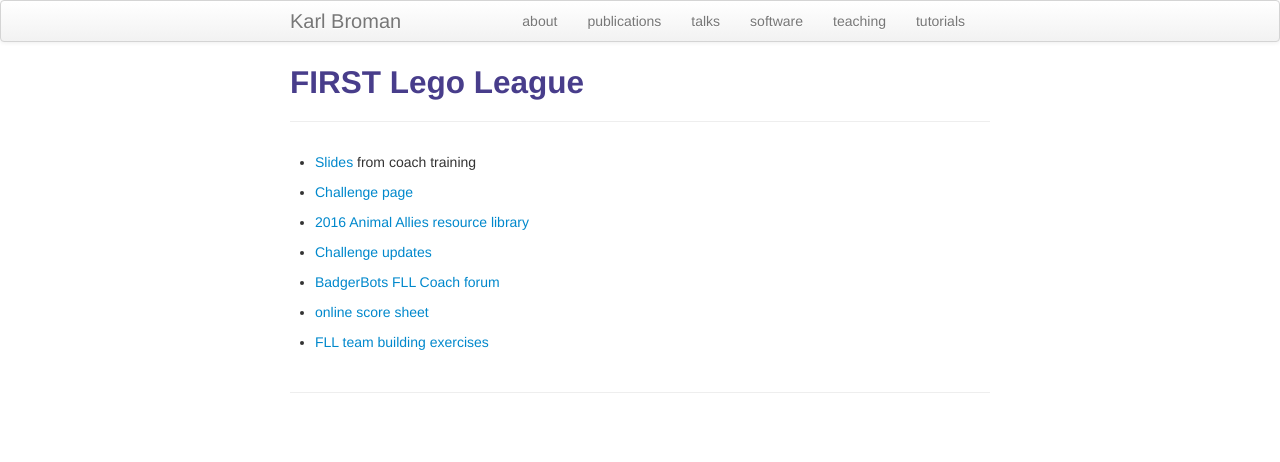
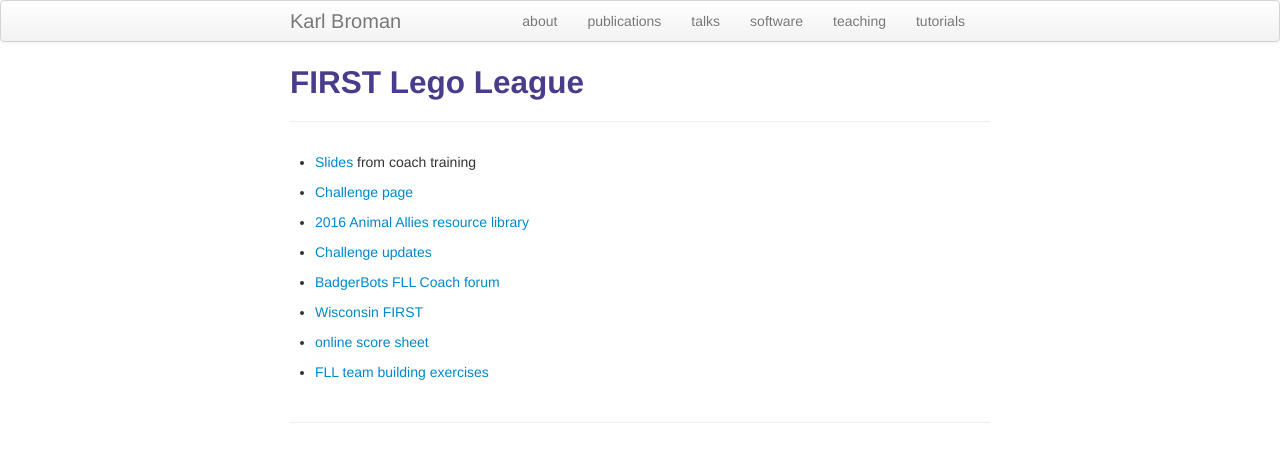
Before and after one commit to kbroman/kbroman.github.io, a Jekyll site: the page built from pages/fll.md, in a window 1280 px wide. Shown: the top 462 px of the page. Built offline with Jekyll 4.4.1, drawn with Linux system fonts in a browser that asks for light colours.

Commit message:
pages/fll: add Wisconsin First link

```diff
--- a/pages/fll.md
+++ b/pages/fll.md
@@ -14,6 +14,8 @@
 
 - [BadgerBots FLL Coach forum](https://groups.google.com/a/badgerbots.org/forum/#!forum/fllmentors)
 
+- [Wisconsin FIRST](http://registration.wi-first.org)
+
 - [online score sheet](http://flltournament.com/Scoresheet.aspx?CID=29)
 
 - [FLL team building exercises](http://youngbotbuilders.blogspot.com/2011/04/fll-teambuilding-activities.html)
```
